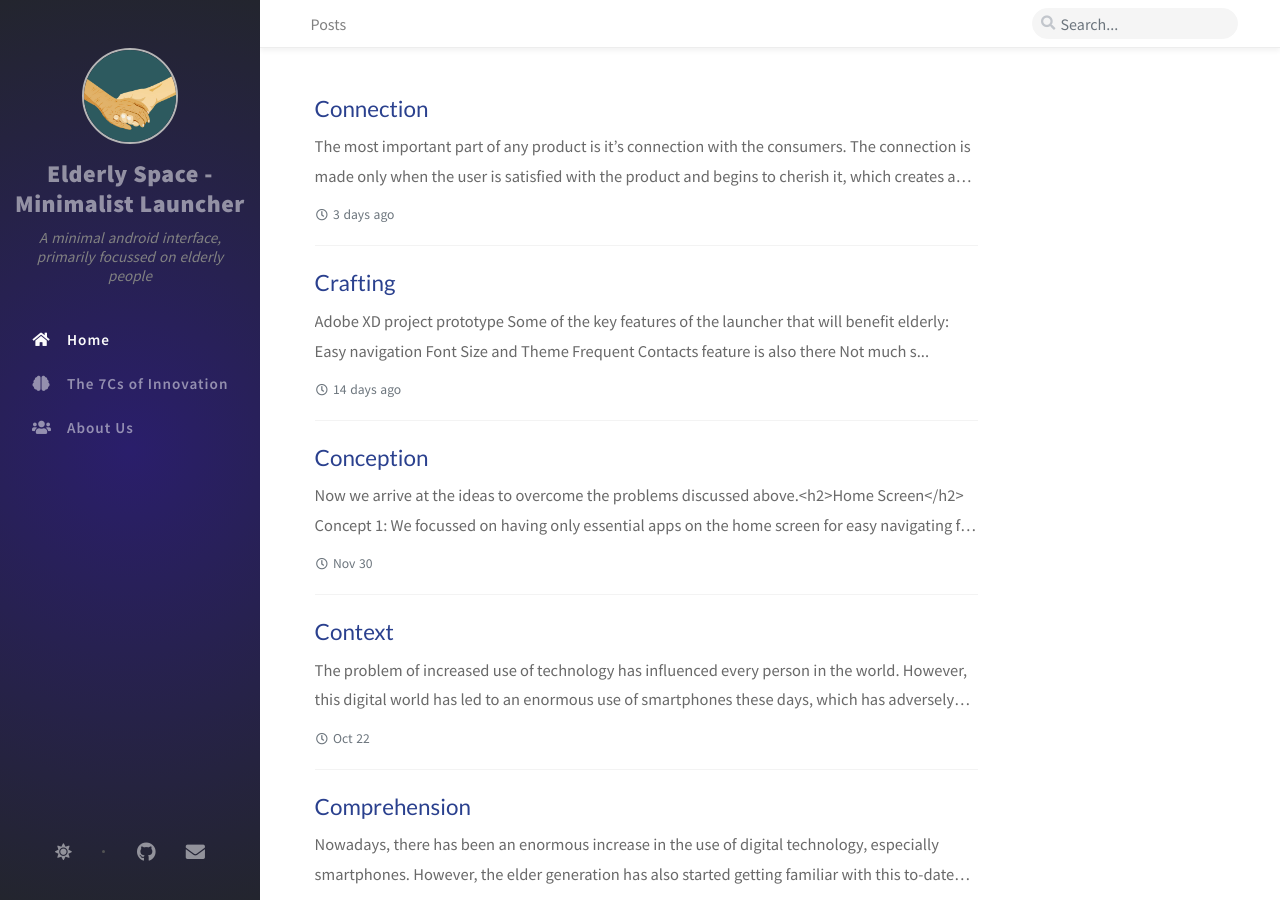
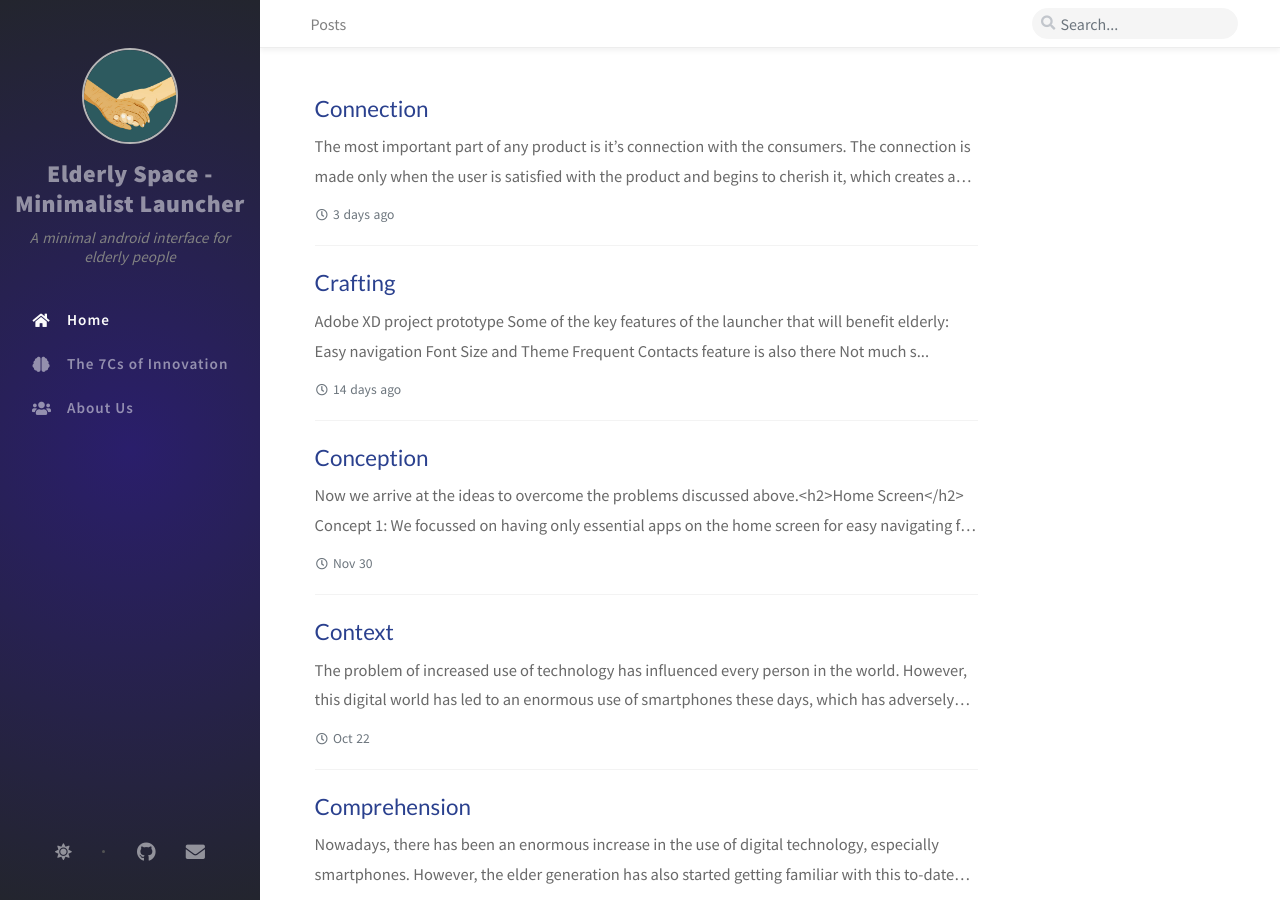
Before and after one commit to 3y3p4tch/elderlyUI, a Jekyll site: the page built from index.html, in a window 1280 px wide and 900 px high. Built offline with Jekyll 4.4.1, drawn with Linux system fonts in a browser that asks for light colours; nearby versions of some CDN libraries; the list of posts is cut into pages by our own code; comment, search, counter and statistics services are not loaded.

Commit message:
tagline changed

```diff
--- a/_config.yml
+++ b/_config.yml
@@ -11,10 +11,10 @@
 # the main title
 title: Elderly Space - Minimalist Launcher
 # it will display as the sub-title
-tagline: A minimal android interface, primarily focussed on elderly people
+tagline: A minimal android interface for elderly people
 # used by seo meta and the atom feed
 description: >-
-  A minimal Android interface, primarily focussed on elderly people.
+  A minimal Android interface for elderly people
 
 url: 'https://3y3p4tch.github.io'
 
```
